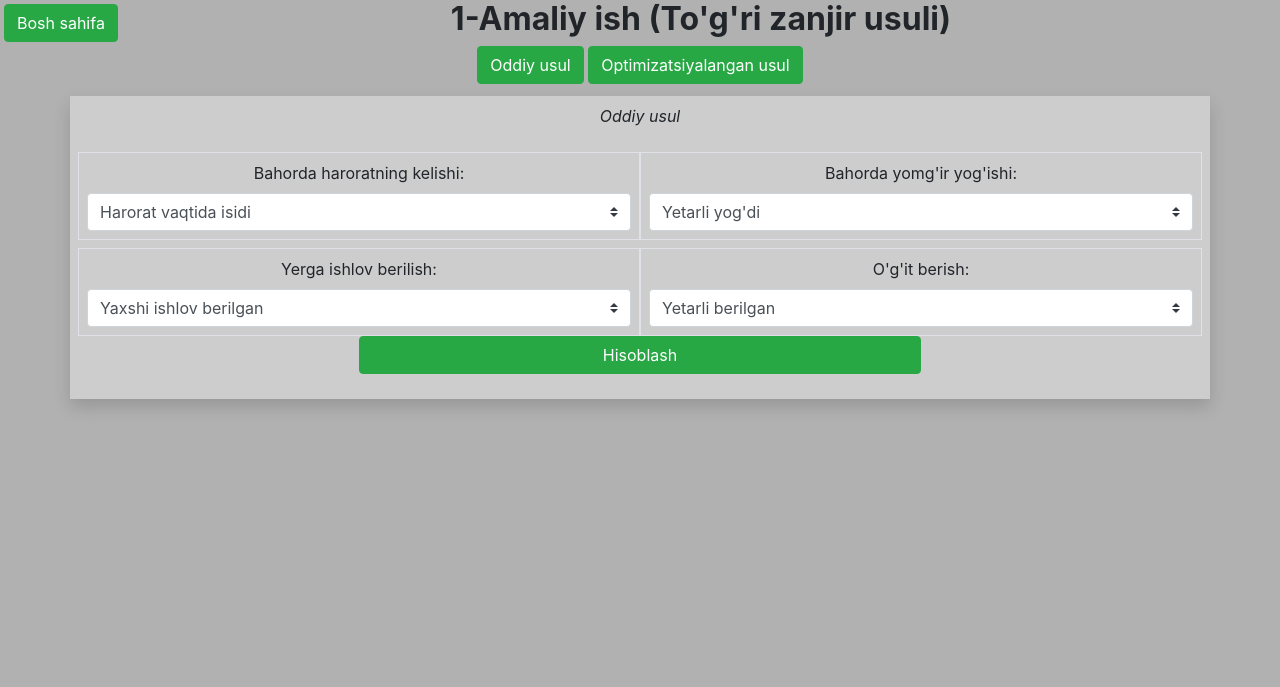
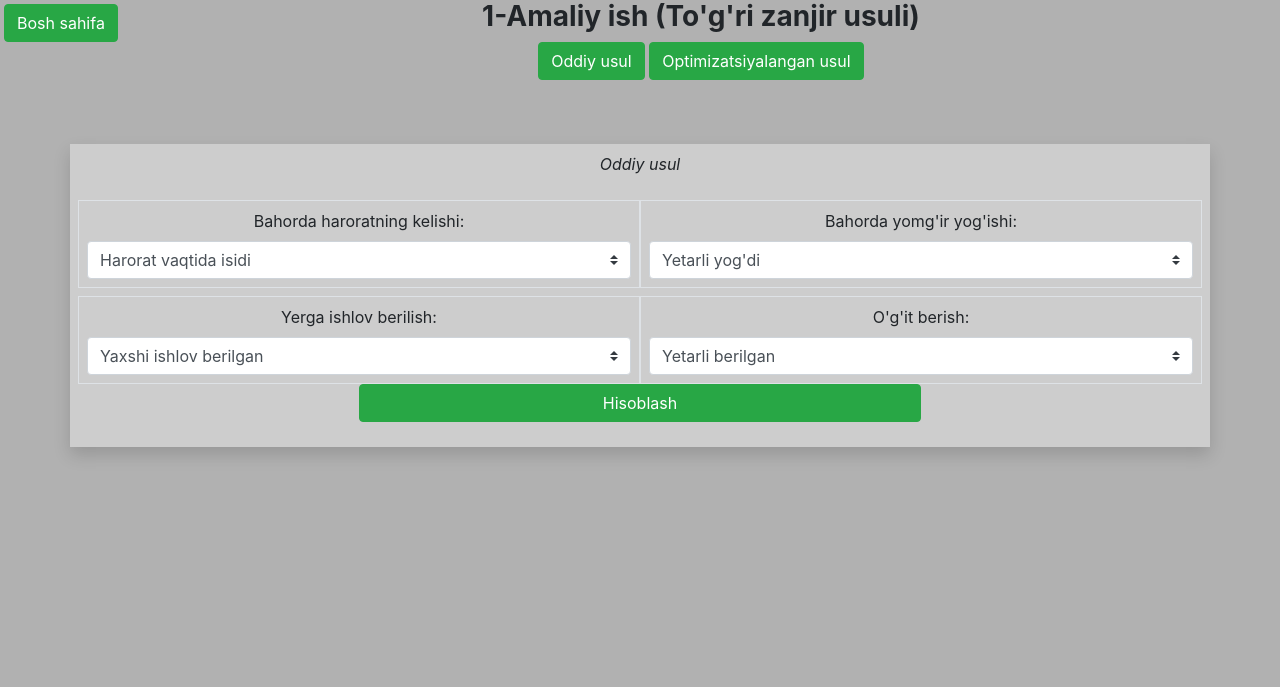
Before and after one commit to regression100/Amaliy_1, a Spring Boot app: page /amaliy_1 in a window 1280 px wide. Shown: the top 687 px of the page. Run offline with Spring Boot 4, Linux system fonts and the light colour scheme.

Commit message:
Yangilandi

```diff
--- a/src/main/resources/templates/amaliy_1.html
+++ b/src/main/resources/templates/amaliy_1.html
@@ -17,11 +17,11 @@
 </head>
 <body onload="" class="text-center d-flex justify-content-center" style="background-color: #b1b1b1">
 
-<header class="mb-5">
+<header class="mb-5 position-relative">
     <nav class="fixed-top">
 
         <a href="/" style="color: white" class="float-left btn btn-success m-1">Bosh sahifa</a>
-        <h2 style="font-weight: bold">1-Amaliy ish (To'g'ri zanjir usuli)</h2>
+        <h3 style="font-weight: bold">1-Amaliy ish (To'g'ri zanjir usuli)</h3>
         <button class="btn btn-success" onclick="getSimple()">Oddiy usul</button>
         <button class="btn btn-success" onclick="getOptimization()">Optimizatsiyalangan usul</button>
     </nav>
@@ -29,8 +29,7 @@
 
 </header>
 
-
-<main id="root" class="d-flex justify-content-center text-center container-fluid mt-5">
+<main id="root" class="d-flex justify-content-center text-center container-fluid mt-5 pt-5 position-absolute">
 
     <section id="simple" class="mt-5 p-2 container shadow row text-center d-flex justify-content-center" style="background-color: #cdcdcd">
         <p class="col-12" style="font-style: oblique">Oddiy usul</p>
```
